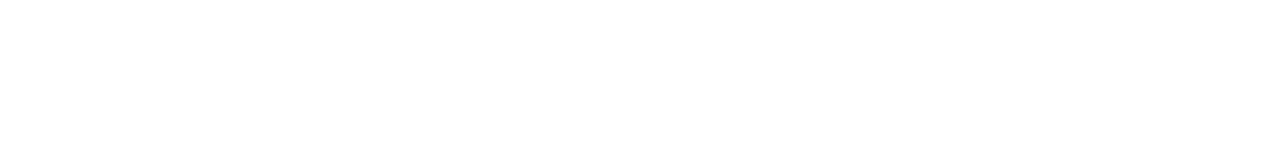
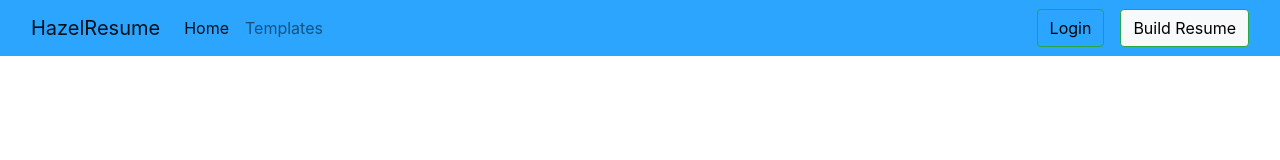
Before and after one commit to Ishazaka/resume-builder-website, a plain HTML site: page index.html in a window 1280 px wide. Drawn offline with nearby package versions, Linux system fonts and the light colour scheme.

Commit message:
Update index.html

```diff
--- a/index.html
+++ b/index.html
@@ -11,3 +11,31 @@
 <link rel="stylesheet" href="style.css">
   <title>Resume generator</title>
 </head>
+
+  <body>
+  <div id="cvformpage">
+  <nav class="navbar navbar-expand-lg navbar-light" style="background-color: #2ba5ff";>
+  <div class="container-fluid">
+    <a class="navbar-brand" href="#">HazelResume</a>
+    <button class="navbar-toggler" type="button" data-bs-toggle="collapse" data-bs-target="#navbarSupportedContent" aria-controls="navbarSupportedContent" aria-expanded="false" aria-label="Toggle navigation">
+      <span class="navbar-toggler-icon"></span>
+    </button>
+    <div class="collapse navbar-collapse" id="navbarSupportedContent">
+      <ul class="navbar-nav mr-auto mb-2 mb-lg-0">
+        <li class="nav-item">
+          <a class="nav-link active" aria-current="page" href="#">Home</a>
+        </li>
+        <li class="nav-item">
+          <a id="navtemplate" onclick="showtemplates()" class="nav-link" href="#">Templates</a>
+        </li>
+
+      </ul>
+      <form class="form-inline my-2 my-lg-0">
+        <button class="btn btn-outline-success nav-btn mx-3" style ="color : black";
+         type="button">Login</button>
+        <button onclick="buildcv()" class="btn btn-outline-success nav-btn bg-light" style ="color : black";
+         type="button">Build Resume</button>
+      </form>
+    </div>
+  </div>
+</nav>
```
